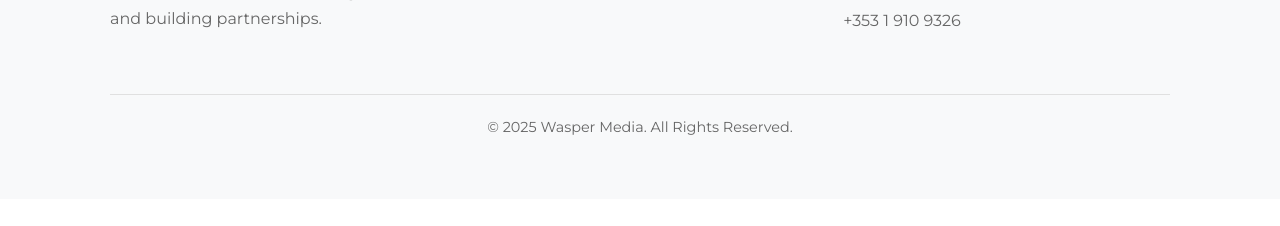
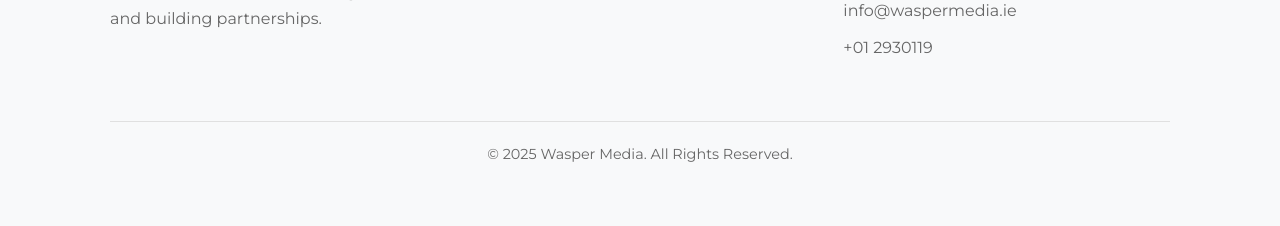
Before and after one commit to waspermediaa/waspermedia, a plain HTML site: page about.html in a window 1280 px wide. Shown: the part 1370-1596 px from the top of the page. Before the commit the page ends 1569 px from the top, so only its background shows below. Drawn offline with Linux system fonts and the light colour scheme.

Commit message:
Update about.html

```diff
--- a/about.html
+++ b/about.html
@@ -73,7 +73,7 @@
       <div class="footer-grid">
         <div class="footer-column"><a href="#" class="footer-logo"><img src="logo.png" alt="Wasper Media Logo"></a><p>The best digital marketing agency in Dublin, dedicated to delivering results and building partnerships.</p></div>
         <div class="footer-column"><h3>Quick Links</h3><a href="index.html">Home</a><a href="about.html">About Us</a><a href="contact.html">Contact Us</a></div>
-        <div class="footer-column"><h3>Contact Us</h3><p>Ely House, Nutgrove Ave, Rathfarnham, Dublin, D14 YX78, Ireland</p><a href="mailto:info@waspermedia.ie">info@waspermedia.ie</a><a href="tel:+35319109326">+353 1 910 9326</a></div>
+        <div class="footer-column"><h3>Contact Us</h3><p>Sandyford Business Centre, 7A Blackthorn Rd, Sandyford, Dublin, D18 X3V1, Ireland</p><a href="mailto:info@waspermedia.ie">info@waspermedia.ie</a><a href="tel:+012930119">+01 2930119</a></div>
       </div>
       <div class="copyright">&copy; 2025 Wasper Media. All Rights Reserved.</div>
     </div>
```
